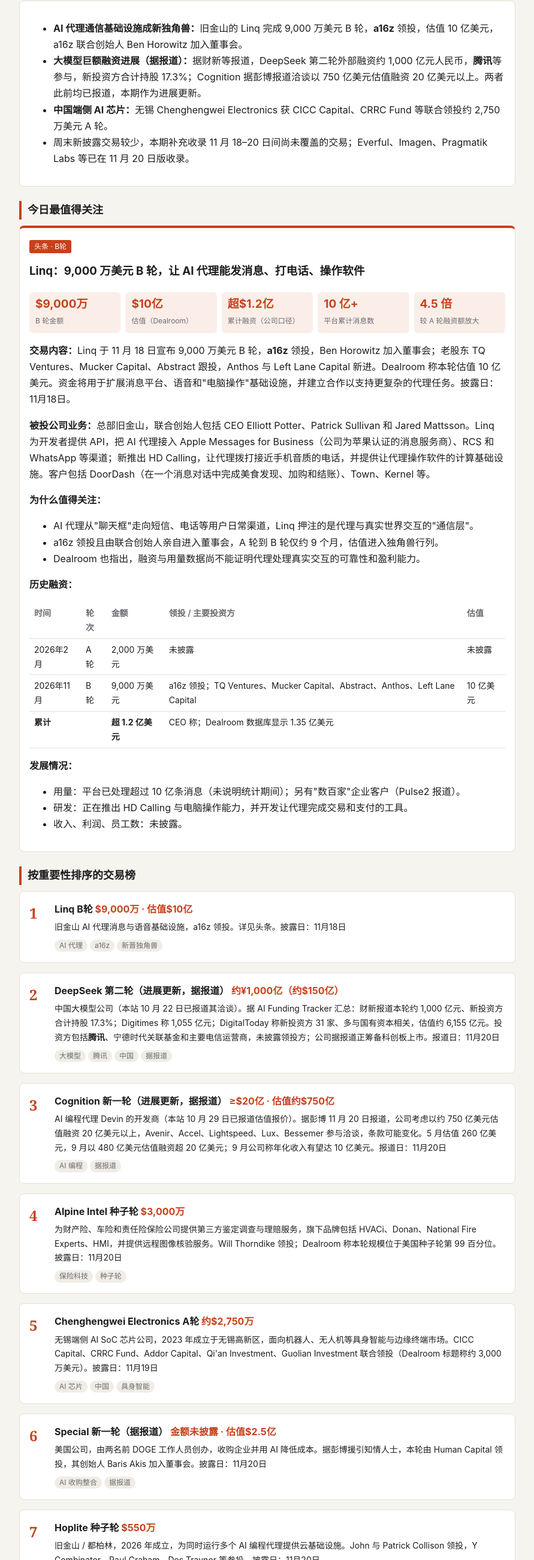
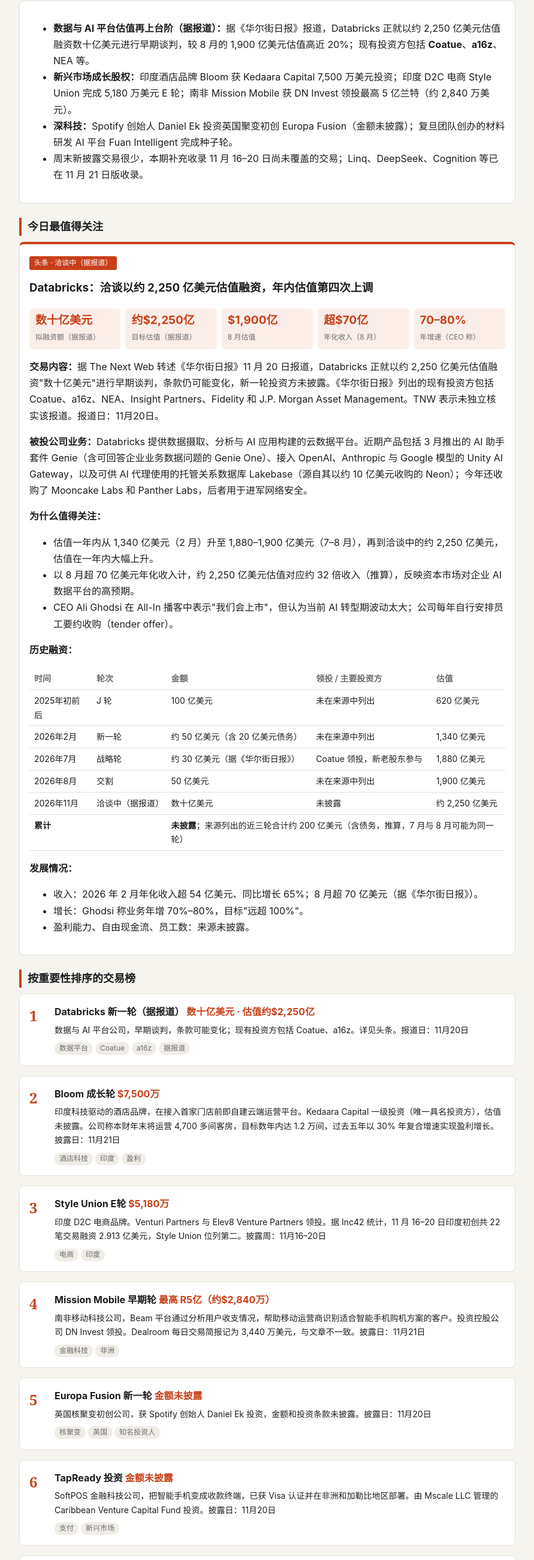
Before and after one commit to TerrificTed/tech-invest-daily, a plain HTML site: page index.html in a window 1280 px wide. Shown: the part 180-2780 px from the top of the page at 60% size, without its empty margins (194-1085 px from the left). Drawn offline with Linux system fonts and the light colour scheme.

Commit message:
Daily update: 2026-11-22
Co-Authored-By: Claude Opus 5.5 <noreply@anthropic.com>
Claude-Session: https://claude.ai/code/session_01R3W7UijR18FzqFCZtBhrco

```diff
--- a/index.html
+++ b/index.html
@@ -35,88 +35,83 @@ footer li{margin:3px 0}
 </style>
 </head><body>
 <div class="wrap">
-<header><h1>每日科技投资动态</h1><div class="meta">2026年11月21日 星期六 ｜ 信息源：Dealroom、TechStartups、The SaaS News、AI Funding Tracker、The Next Web 等</div></header>
+<header><h1>每日科技投资动态</h1><div class="meta">2026年11月22日 星期日 ｜ 信息源：The Next Web（转述《华尔街日报》）、SiliconANGLE、Dealroom、Inc42 等</div></header>
 
 <h2>今日概览</h2>
 <div class="card"><ul>
-<li><b>AI 代理通信基础设施成新独角兽：</b>旧金山的 Linq 完成 9,000 万美元 B 轮，<b>a16z</b> 领投，估值 10 亿美元，a16z 联合创始人 Ben Horowitz 加入董事会。</li>
-<li><b>大模型巨额融资进展（据报道）：</b>据财新等报道，DeepSeek 第二轮外部融资约 1,000 亿元人民币，<b>腾讯</b>等参与，新投资方合计持股 17.3%；Cognition 据彭博报道洽谈以 750 亿美元估值融资 20 亿美元以上。两者此前均已报道，本期作为进展更新。</li>
-<li><b>中国端侧 AI 芯片：</b>无锡 Chenghengwei Electronics 获 CICC Capital、CRRC Fund 等联合领投约 2,750 万美元 A 轮。</li>
-<li>周末新披露交易较少，本期补充收录 11 月 18–20 日间尚未覆盖的交易；Everful、Imagen、Pragmatik Labs 等已在 11 月 20 日版收录。</li>
+<li><b>数据与 AI 平台估值再上台阶（据报道）：</b>据《华尔街日报》报道，Databricks 正就以约 2,250 亿美元估值融资数十亿美元进行早期谈判，较 8 月的 1,900 亿美元估值高近 20%；现有投资方包括 <b>Coatue</b>、<b>a16z</b>、NEA 等。</li>
+<li><b>新兴市场成长股权：</b>印度酒店品牌 Bloom 获 Kedaara Capital 7,500 万美元投资；印度 D2C 电商 Style Union 完成 5,180 万美元 E 轮；南非 Mission Mobile 获 DN Invest 领投最高 5 亿兰特（约 2,840 万美元）。</li>
+<li><b>深科技：</b>Spotify 创始人 Daniel Ek 投资英国聚变初创 Europa Fusion（金额未披露）；复旦团队创办的材料研发 AI 平台 Fuan Intelligent 完成种子轮。</li>
+<li>周末新披露交易很少，本期补充收录 11 月 16–20 日尚未覆盖的交易；Linq、DeepSeek、Cognition 等已在 11 月 21 日版收录。</li>
 </ul></div>
 
 <h2>今日最值得关注</h2>
-<div class="card hl"><span class="tag0">头条 · B轮</span>
-<h3 style="margin-top:8px">Linq：9,000 万美元 B 轮，让 AI 代理能发消息、打电话、操作软件</h3>
+<div class="card hl"><span class="tag0">头条 · 洽谈中（据报道）</span>
+<h3 style="margin-top:8px">Databricks：洽谈以约 2,250 亿美元估值融资，年内估值第四次上调</h3>
 <div class="grid">
-<div class="cell"><b>$9,000万</b><span>B 轮金额</span></div>
-<div class="cell"><b>$10亿</b><span>估值（Dealroom）</span></div>
-<div class="cell"><b>超$1.2亿</b><span>累计融资（公司口径）</span></div>
-<div class="cell"><b>10 亿+</b><span>平台累计消息数</span></div>
-<div class="cell"><b>4.5 倍</b><span>较 A 轮融资额放大</span></div>
+<div class="cell"><b>数十亿美元</b><span>拟融资额（据报道）</span></div>
+<div class="cell"><b>约$2,250亿</b><span>目标估值（据报道）</span></div>
+<div class="cell"><b>$1,900亿</b><span>8 月估值</span></div>
+<div class="cell"><b>超$70亿</b><span>年化收入（8 月）</span></div>
+<div class="cell"><b>70–80%</b><span>年增速（CEO 称）</span></div>
 </div>
-<p><b>交易内容：</b>Linq 于 11 月 18 日宣布 9,000 万美元 B 轮，<b>a16z</b> 领投，Ben Horowitz 加入董事会；老股东 TQ Ventures、Mucker Capital、Abstract 跟投，Anthos 与 Left Lane Capital 新进。Dealroom 称本轮估值 10 亿美元。资金将用于扩展消息平台、语音和"电脑操作"基础设施，并建立合作以支持更复杂的代理任务。披露日：11月18日。</p>
-<p><b>被投公司业务：</b>总部旧金山，联合创始人包括 CEO Elliott Potter、Patrick Sullivan 和 Jared Mattsson。Linq 为开发者提供 API，把 AI 代理接入 Apple Messages for Business（公司为苹果认证的消息服务商）、RCS 和 WhatsApp 等渠道；新推出 HD Calling，让代理拨打接近手机音质的电话，并提供让代理操作软件的计算基础设施。客户包括 DoorDash（在一个消息对话中完成美食发现、加购和结账）、Town、Kernel 等。</p>
+<p><b>交易内容：</b>据 The Next Web 转述《华尔街日报》11 月 20 日报道，Databricks 正就以约 2,250 亿美元估值融资"数十亿美元"进行早期谈判，条款仍可能变化，新一轮投资方未披露。《华尔街日报》列出的现有投资方包括 Coatue、a16z、NEA、Insight Partners、Fidelity 和 J.P. Morgan Asset Management。TNW 表示未独立核实该报道。报道日：11月20日。</p>
+<p><b>被投公司业务：</b>Databricks 提供数据摄取、分析与 AI 应用构建的云数据平台。近期产品包括 3 月推出的 AI 助手套件 Genie（含可回答企业业务数据问题的 Genie One）、接入 OpenAI、Anthropic 与 Google 模型的 Unity AI Gateway，以及可供 AI 代理使用的托管关系数据库 Lakebase（源自其以约 10 亿美元收购的 Neon）；今年还收购了 Mooncake Labs 和 Panther Labs，后者用于进军网络安全。</p>
 <p><b>为什么值得关注：</b></p>
 <ul>
-<li>AI 代理从"聊天框"走向短信、电话等用户日常渠道，Linq 押注的是代理与真实世界交互的"通信层"。</li>
-<li>a16z 领投且由联合创始人亲自进入董事会，A 轮到 B 轮仅约 9 个月，估值进入独角兽行列。</li>
-<li>Dealroom 也指出，融资与用量数据尚不能证明代理处理真实交互的可靠性和盈利能力。</li>
+<li>估值一年内从 1,340 亿美元（2 月）升至 1,880–1,900 亿美元（7–8 月），再到洽谈中的约 2,250 亿美元，估值在一年内大幅上升。</li>
+<li>以 8 月超 70 亿美元年化收入计，约 2,250 亿美元估值对应约 32 倍收入（推算），反映资本市场对企业 AI 数据平台的高预期。</li>
+<li>CEO Ali Ghodsi 在 All-In 播客中表示"我们会上市"，但认为当前 AI 转型期波动太大；公司每年自行安排员工要约收购（tender offer）。</li>
 </ul>
 <p><b>历史融资：</b></p>
 <div class="tbl"><table>
 <tr><th>时间</th><th>轮次</th><th>金额</th><th>领投 / 主要投资方</th><th>估值</th></tr>
-<tr><td>2026年2月</td><td>A 轮</td><td>2,000 万美元</td><td>未披露</td><td>未披露</td></tr>
-<tr><td>2026年11月</td><td>B 轮</td><td>9,000 万美元</td><td>a16z 领投；TQ Ventures、Mucker Capital、Abstract、Anthos、Left Lane Capital</td><td>10 亿美元</td></tr>
-<tr><td colspan="2"><b>累计</b></td><td><b>超 1.2 亿美元</b></td><td colspan="2">CEO 称；Dealroom 数据库显示 1.35 亿美元</td></tr>
+<tr><td>2025年初前后</td><td>J 轮</td><td>100 亿美元</td><td>未在来源中列出</td><td>620 亿美元</td></tr>
+<tr><td>2026年2月</td><td>新一轮</td><td>约 50 亿美元（含 20 亿美元债务）</td><td>未在来源中列出</td><td>1,340 亿美元</td></tr>
+<tr><td>2026年7月</td><td>战略轮</td><td>约 30 亿美元（据《华尔街日报》）</td><td>Coatue 领投，新老股东参与</td><td>1,880 亿美元</td></tr>
+<tr><td>2026年8月</td><td>交割</td><td>50 亿美元</td><td>未在来源中列出</td><td>1,900 亿美元</td></tr>
+<tr><td>2026年11月</td><td>洽谈中（据报道）</td><td>数十亿美元</td><td>未披露</td><td>约 2,250 亿美元</td></tr>
+<tr><td colspan="2"><b>累计</b></td><td colspan="3"><b>未披露</b>；来源列出的近三轮合计约 200 亿美元（含债务，推算，7 月与 8 月可能为同一轮）</td></tr>
 </table></div>
 <p><b>发展情况：</b></p>
 <ul>
-<li>用量：平台已处理超过 10 亿条消息（未说明统计期间）；另有"数百家"企业客户（Pulse2 报道）。</li>
-<li>研发：正在推出 HD Calling 与电脑操作能力，并开发让代理完成交易和支付的工具。</li>
-<li>收入、利润、员工数：未披露。</li>
+<li>收入：2026 年 2 月年化收入超 54 亿美元、同比增长 65%；8 月超 70 亿美元（据《华尔街日报》）。</li>
+<li>增长：Ghodsi 称业务年增 70%–80%，目标"远超 100%"。</li>
+<li>盈利能力、自由现金流、员工数：来源未披露。</li>
 </ul>
 </div>
 
 <h2>按重要性排序的交易榜</h2>
 
-<div class="card item"><div class="rank">1</div><div><h3>Linq B轮 <span class="amt">$9,000万 · 估值$10亿</span></h3><p>旧金山 AI 代理消息与语音基础设施，a16z 领投。详见头条。披露日：11月18日</p><div class="tags"><span>AI 代理</span><span>a16z</span><span>新晋独角兽</span></div></div></div>
+<div class="card item"><div class="rank">1</div><div><h3>Databricks 新一轮（据报道） <span class="amt">数十亿美元 · 估值约$2,250亿</span></h3><p>数据与 AI 平台公司，早期谈判，条款可能变化；现有投资方包括 Coatue、a16z。详见头条。报道日：11月20日</p><div class="tags"><span>数据平台</span><span>Coatue</span><span>a16z</span><span>据报道</span></div></div></div>
 
-<div class="card item"><div class="rank">2</div><div><h3>DeepSeek 第二轮（进展更新，据报道） <span class="amt">约¥1,000亿（约$150亿）</span></h3><p>中国大模型公司（本站 10 月 22 日已报道其洽谈）。据 AI Funding Tracker 汇总：财新报道本轮约 1,000 亿元、新投资方合计持股 17.3%；Digitimes 称 1,055 亿元；DigitalToday 称新投资方 31 家、多与国有资本相关，估值约 6,155 亿元。投资方包括<b>腾讯</b>、宁德时代关联基金和主要电信运营商，未披露领投方；公司据报道正筹备科创板上市。报道日：11月20日</p><div class="tags"><span>大模型</span><span>腾讯</span><span>中国</span><span>据报道</span></div></div></div>
+<div class="card item"><div class="rank">2</div><div><h3>Bloom 成长轮 <span class="amt">$7,500万</span></h3><p>印度科技驱动的酒店品牌，在接入首家门店前即自建云端运营平台。Kedaara Capital 一级投资（唯一具名投资方），估值未披露。公司称本财年末将运营 4,700 多间客房，目标数年内达 1.2 万间，过去五年以 30% 年复合增速实现盈利增长。披露日：11月21日</p><div class="tags"><span>酒店科技</span><span>印度</span><span>盈利</span></div></div></div>
 
-<div class="card item"><div class="rank">3</div><div><h3>Cognition 新一轮（进展更新，据报道） <span class="amt">≥$20亿 · 估值约$750亿</span></h3><p>AI 编程代理 Devin 的开发商（本站 10 月 29 日已报道估值报价）。据彭博 11 月 20 日报道，公司考虑以约 750 亿美元估值融资 20 亿美元以上，Avenir、Accel、Lightspeed、Lux、Bessemer 参与洽谈，条款可能变化。5 月估值 260 亿美元，9 月以 480 亿美元估值融资超 20 亿美元；9 月公司称年化收入有望达 10 亿美元。报道日：11月20日</p><div class="tags"><span>AI 编程</span><span>据报道</span></div></div></div>
+<div class="card item"><div class="rank">3</div><div><h3>Style Union E轮 <span class="amt">$5,180万</span></h3><p>印度 D2C 电商品牌。Venturi Partners 与 Elev8 Venture Partners 领投。据 Inc42 统计，11 月 16–20 日印度初创共 22 笔交易融资 2.913 亿美元，Style Union 位列第二。披露周：11月16–20日</p><div class="tags"><span>电商</span><span>印度</span></div></div></div>
 
-<div class="card item"><div class="rank">4</div><div><h3>Alpine Intel 种子轮 <span class="amt">$3,000万</span></h3><p>为财产险、车险和责任险保险公司提供第三方鉴定调查与理赔服务，旗下品牌包括 HVACi、Donan、National Fire Experts、HMI，并提供远程图像核验服务。Will Thorndike 领投；Dealroom 称本轮规模位于美国种子轮第 99 百分位。披露日：11月20日</p><div class="tags"><span>保险科技</span><span>种子轮</span></div></div></div>
+<div class="card item"><div class="rank">4</div><div><h3>Mission Mobile 早期轮 <span class="amt">最高 R5亿（约$2,840万）</span></h3><p>南非移动科技公司，Beam 平台通过分析用户收支情况，帮助移动运营商识别适合智能手机购机方案的客户。投资控股公司 DN Invest 领投。Dealroom 每日交易简报记为 3,440 万美元，与文章不一致。披露日：11月21日</p><div class="tags"><span>金融科技</span><span>非洲</span></div></div></div>
 
-<div class="card item"><div class="rank">5</div><div><h3>Chenghengwei Electronics A轮 <span class="amt">约$2,750万</span></h3><p>无锡端侧 AI SoC 芯片公司，2023 年成立于无锡高新区，面向机器人、无人机等具身智能与边缘终端市场。CICC Capital、CRRC Fund、Addor Capital、Qi'an Investment、Guolian Investment 联合领投（Dealroom 标题称约 3,000 万美元）。披露日：11月19日</p><div class="tags"><span>AI 芯片</span><span>中国</span><span>具身智能</span></div></div></div>
+<div class="card item"><div class="rank">5</div><div><h3>Europa Fusion 新一轮 <span class="amt">金额未披露</span></h3><p>英国核聚变初创公司，获 Spotify 创始人 Daniel Ek 投资，金额和投资条款未披露。披露日：11月20日</p><div class="tags"><span>核聚变</span><span>英国</span><span>知名投资人</span></div></div></div>
 
-<div class="card item"><div class="rank">6</div><div><h3>Special 新一轮（据报道） <span class="amt">金额未披露 · 估值$2.5亿</span></h3><p>美国公司，由两名前 DOGE 工作人员创办，收购企业并用 AI 降低成本。据彭博援引知情人士，本轮由 Human Capital 领投，其创始人 Baris Akis 加入董事会。披露日：11月20日</p><div class="tags"><span>AI 收购整合</span><span>据报道</span></div></div></div>
+<div class="card item"><div class="rank">6</div><div><h3>TapReady 投资 <span class="amt">金额未披露</span></h3><p>SoftPOS 金融科技公司，把智能手机变成收款终端，已获 Visa 认证并在非洲和加勒比地区部署。由 Mscale LLC 管理的 Caribbean Venture Capital Fund 投资。披露日：11月20日</p><div class="tags"><span>支付</span><span>新兴市场</span></div></div></div>
 
-<div class="card item"><div class="rank">7</div><div><h3>Hoplite 种子轮 <span class="amt">$550万</span></h3><p>旧金山 / 都柏林，2026 年成立，为同时运行多个 AI 编程代理提供云基础设施。John 与 Patrick Collison 领投，Y Combinator、Paul Graham、Des Traynor 等参投。披露日：11月20日</p><div class="tags"><span>AI 编程</span><span>知名天使</span></div></div></div>
-
-<div class="card item"><div class="rank">8</div><div><h3>RHISE AI 天使轮 <span class="amt">金额未披露</span></h3><p>慕尼黑个人 AI 助手 Lucie 的开发商，40 多位天使投资人参与，包括 Andy Bechtolsheim、欧冠冠军球员 Leon Goretzka、LGT 的 Prince Max von und zu Liechtenstein、Klaus Kleinfeld 等。披露日：11月20日</p><div class="tags"><span>AI 助手</span><span>欧洲</span><span>知名天使</span></div></div></div>
-
-<p style="font-size:13px;color:var(--muted)">其他：世界银行旗下 IFC 入股巴西证券托管公司 CSD BR（金额未披露）；Banque des Territoires 向 ESG 评级机构 EthiFinance 增资（金额未披露）；Tekedia Capital 投资废气制化学品公司 Rise Reforming；Kleinschmidt 入股货运定价公司 Tabi Connect A 轮。</p>
+<div class="card item"><div class="rank">7</div><div><h3>Fuan Intelligent Technology 种子轮 <span class="amt">约$413万–$449万</span></h3><p>上海材料研发 AI 公司，2025 年由复旦大学化学研究团队创立，LASPAI 云平台可在数分钟内完成材料模拟计算。投资方未披露；正文称 413 万美元，标题与每日简报称 449 万美元。披露日：11月22日</p><div class="tags"><span>AI for Science</span><span>中国</span></div></div></div>
 
 <footer>
 <p><b>信息来源</b></p>
 <ul>
-<li><a href="https://aifundingtracker.com/ai-funding-news-november-20-2026/">AI Funding Tracker（Hoplite）</a></li>
-<li><a href="https://dealroom.co/news/174117-linq-raises-90m-to-put-ai-agents-inside-your-text-threads/">Dealroom：Linq raises $90M</a></li>
-<li><a href="https://techstartups.com/2026/11/18/linq-raises-90m-from-andreessen-horowitz-to-power-ai-agents-that-can-text-call-and-get-things-done/">TechStartups：Linq raises $90M from Andreessen Horowitz</a></li>
-<li><a href="https://www.thesaasnews.com/news/linq-raises-90m-series-b/">The SaaS News：Linq raises $90M Series B</a></li>
-<li><a href="https://pulse2.com/linq-raises-90-million-to-build-infrastructure-for-ai-agents/">Pulse 2.0：Linq raises $90 million</a></li>
-<li><a href="https://aiweekly.co/alerts/linq-raises-90m-series-b-from-a16z-at-1b-valuation">AI Weekly：Linq Series B at $1B valuation</a></li>
-<li><a href="https://aifundingtracker.com/ai-funding-news-november-20-2026/">AI Funding Tracker：AI Funding News November 20, 2026</a></li>
-<li><a href="https://thenextweb.com/news/cognition-funding-75bn-valuation-bloomberg-devin">The Next Web：Cognition in talks at $75bn valuation</a></li>
-<li><a href="https://dealroom.co/news/174671-alpine-intel-raises-30m-seed-to-scale-insurance-forensics/">Dealroom：Alpine Intel $30M seed</a></li>
-<li><a href="https://dealroom.co/news/174465-chenghengwei-raises-30m-series-a-for-edge-ai-chips/">Dealroom：Chenghengwei Series A</a></li>
-<li><a href="https://dealroom.co/news/174708-special-raises-at-250m-valuation-adds-musk-ally-akis-to-board/">Dealroom：Special at $250M valuation</a></li>
-<li><a href="https://dealroom.co/news/174584-google-s-first-backer-a-champions-league-winner-join-rhise-ai-angel-round/">Dealroom：RHISE AI angel round</a></li>
-<li><a href="https://dealroom.co/news/174470-world-bank-s-ifc-takes-stake-in-brazil-s-csd-br-as-b3-rivals-circle/">Dealroom：IFC stake in CSD BR</a></li>
-<li><a href="https://dealroom.co/news/174462-banque-des-territoires-backs-ethifinance-in-bid-for-european-esg-ratings/">Dealroom：EthiFinance</a></li>
+<li><a href="https://thenextweb.com/news/databricks-valuation-225bn-funding-talks-ghodsi-ipo">The Next Web：Databricks in early talks to raise at a $225bn valuation, WSJ reports</a></li>
+<li><a href="https://thenextweb.com/news/databricks-188-billion-valuation-coatue">The Next Web：Databricks hits $188bn valuation in Coatue-led round</a></li>
+<li><a href="https://thenextweb.com/news/databricks-165-billion-valuation-fundraise-ipo">The Next Web：Databricks is raising again at up to $175 billion</a></li>
+<li><a href="https://siliconangle.com/2026/07/17/databricks-raising-new-funding-188b-valuation/">SiliconANGLE：Databricks raising new funding at $188B valuation</a></li>
+<li><a href="https://dealroom.co/news/174747-bloom-raises-75m-from-kedaara-to-triple-its-hotel-rooms/">Dealroom：Bloom raises $75M from Kedaara</a></li>
+<li><a href="https://inc42.com/buzz/from-dreamteam-to-boba-bhai-indian-startups-raised-over-291-mn-this-week/">Inc42：Indian startups raised over $291 Mn this week</a></li>
+<li><a href="https://dealroom.co/news/174750-mission-mobile-raises-28-4m-to-widen-smartphone-access-in-south-africa/">Dealroom：Mission Mobile raises $28.4M</a></li>
+<li><a href="https://dealroom.co/news/174769-spotify-founder-daniel-ek-backs-europa-fusion-a-uk-fusion-startup-from-f/">Dealroom：Daniel Ek backs Europa Fusion</a></li>
+<li><a href="https://dealroom.co/news/174721-cvcf-backs-fintech-tapready-to-turn-phones-into-payment-terminals/">Dealroom：CVCF backs TapReady</a></li>
+<li><a href="https://dealroom.co/news/174791-fuan-intelligent-raises-4-49m-seed-to-speed-up-materials-r-d/">Dealroom：Fuan Intelligent seed</a></li>
 </ul>
-<p>说明：本期为周六，新披露交易较少，补充收录 11 月 18–20 日尚未覆盖的交易（Linq 为 11 月 18 日披露）。Linq 估值仅见于 Dealroom 与 AI Weekly，累计融资各来源口径略有差异。DeepSeek 各项数据来自 AI Funding Tracker 对财新、Digitimes、DigitalToday 报道的汇总，数字之间存在差异；Cognition 为彭博报道的洽谈。Chenghengwei 金额正文为约 2,750 万美元、标题为 3,000 万美元。</p>
+<p>说明：本期为周日，新披露交易很少，榜单仅 7 条并补充了 11 月 16–20 日尚未覆盖的交易。Databricks 为《华尔街日报》报道的早期谈判，经 The Next Web 转述；其 7 月 Coatue 领投轮（1,880 亿美元、约 30 亿美元）与 8 月"50 亿美元、1,900 亿美元"的交割描述来自不同报道，可能为同一轮，来源未说明；J 轮日期为根据"2 月融资前一年多"推算。Mission Mobile 与 Fuan Intelligent 金额在 Dealroom 文章与简报间存在差异。</p>
 <p>免责声明：本页内容根据公开报道整理，仅供参考，不构成任何投资建议。金额、估值以各方公开披露为准。</p>
 </footer>
 </div>
```
